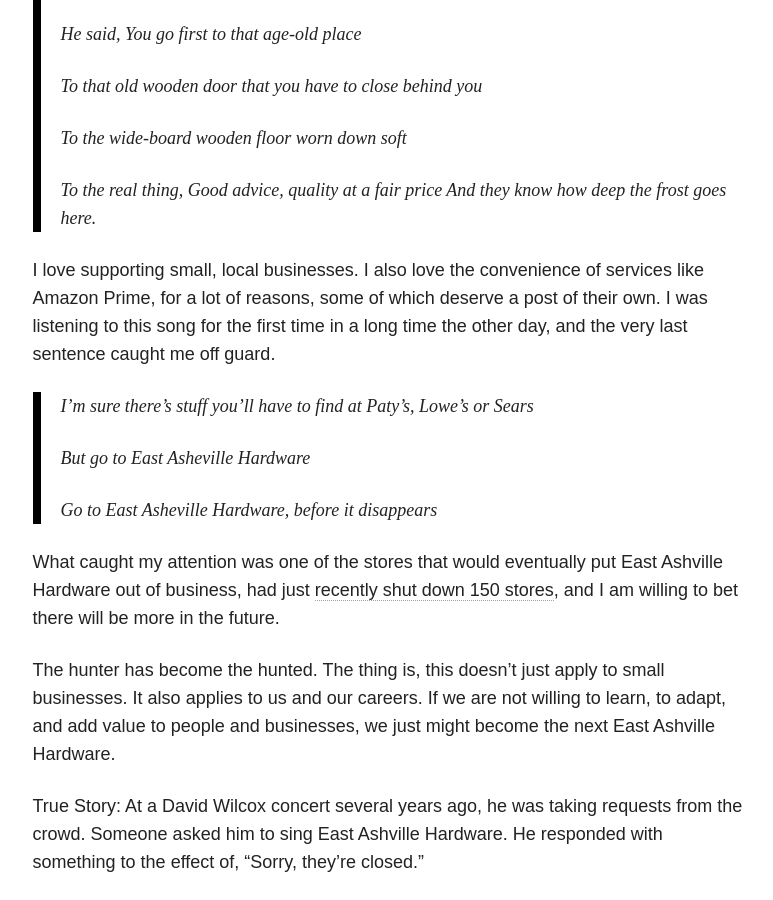
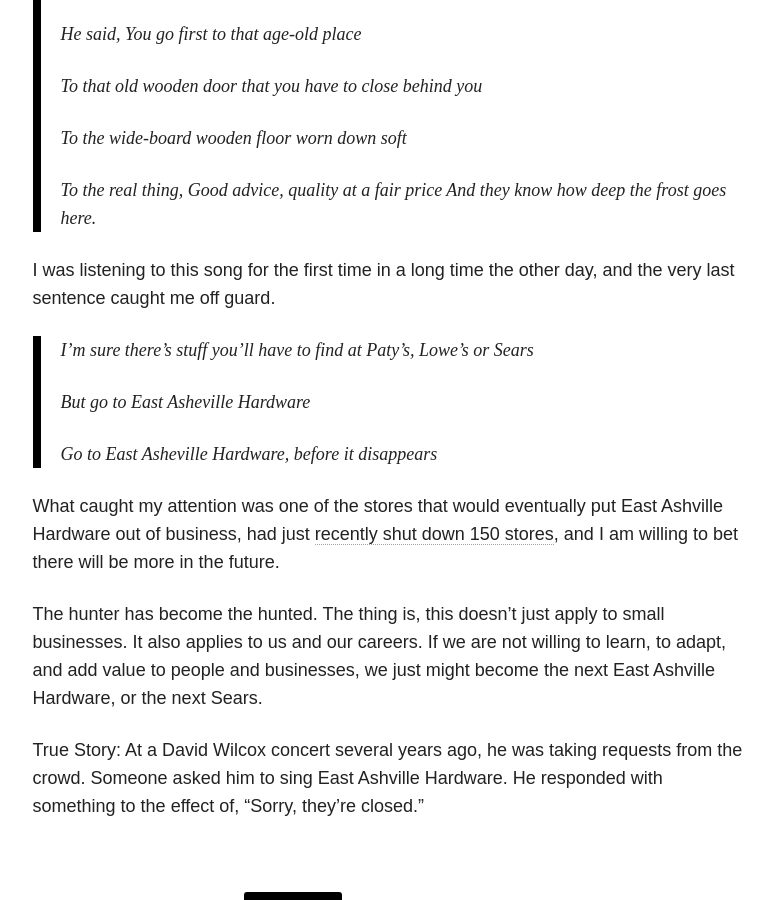
Before and after one commit to SchneiderAndy-zz/schneiderandy.github.io, a Jekyll site: the page built from _posts/blog/2017-06-08-Change.md, in a window 1280 px wide and 900 px high, scrolled down 648 px. Shown: the whole window, without its empty margins (347-1120 px from the left). Built offline with Jekyll 4.4.1, drawn with Linux system fonts in a browser that asks for light colours; nearby versions of some CDN libraries.

Commit message:
small tweak

```diff
--- a/_posts/blog/2017-06-08-Change.md
+++ b/_posts/blog/2017-06-08-Change.md
@@ -27,7 +27,6 @@
 >quality at a fair price
 >And they know how deep the frost goes here.
 
-I love supporting small, local businesses. I also love the convenience of services like Amazon Prime, for a lot of reasons, some of which deserve a post of their own.
 I was listening to this song for the first time in a long time the other day, and the very last sentence caught me off guard.
 
 >I'm sure there's stuff you'll have to find at Paty's, Lowe's or Sears
@@ -39,6 +38,6 @@
 
 What caught my attention was one of the stores that would eventually put East Ashville Hardware out of business, had just [recently shut down 150 stores](http://www.businessinsider.com/list-of-sears-and-kmart-stores-closing-2017-1), and I am willing to bet there will be more in the future.
 
-The hunter has become the hunted. The thing is, this doesn't just apply to small businesses. It also applies to us and our careers. If we are not willing to learn, to adapt, and add value to people and businesses, we just might become the next East Ashville Hardware.
+The hunter has become the hunted. The thing is, this doesn't just apply to small businesses. It also applies to us and our careers. If we are not willing to learn, to adapt, and add value to people and businesses, we just might become the next East Ashville Hardware, or the next Sears.
 
 True Story: At a David Wilcox concert several years ago, he was taking requests from the crowd. Someone asked him to sing East Ashville Hardware. He responded with something to the effect of, "Sorry, they're closed."
```
